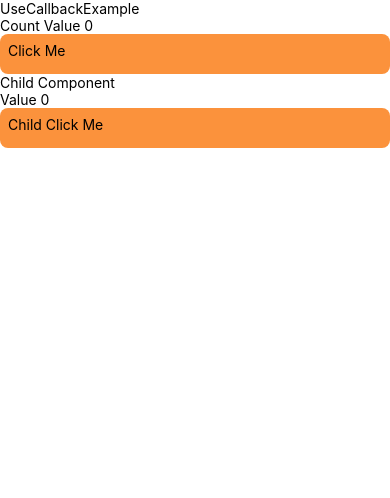
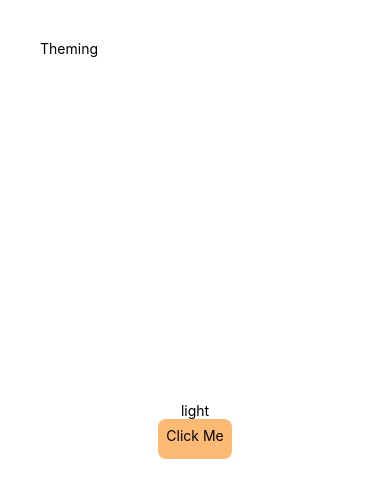
Before and after one commit to rithikronald/React-anitve-xamples, a React Native app: screen / in a window 390 px wide. Shown: the top 498 px of the page. Built offline with nearby package versions, Linux system fonts and the light colour scheme.

Commit message:
Added Custom hook and Themeing

```diff
--- a/App.tsx
+++ b/App.tsx
@@ -1,5 +1,5 @@
-import React from 'react';
-import {View} from 'react-native';
+import React, {useEffect, useState} from 'react';
+import {ActivityIndicator, Text, TouchableOpacity, View} from 'react-native';
 import './global.css';
 import {HOC} from './src/components/HOC';
 import {PropPattern} from './src/components/PropPattern';
@@ -9,6 +9,8 @@ import {store} from './src/state/store';
 import {MemoExample} from './src/components/MemoExample';
 import {UseMemoExample} from './src/components/UseMemoExample';
 import {UseCallbackExample} from './src/components/UseCallbackExample';
+import {CustomHooks, useFetch} from './src/components/CustomHooks';
+import {Theming} from './src/components/Theming';
 
 function App(): React.JSX.Element {
   return (
@@ -22,7 +24,9 @@ function App(): React.JSX.Element {
       </Provider> */}
       {/* <MemoExample /> */}
       {/* <UseMemoExample /> */}
-      <UseCallbackExample />
+      {/* <UseCallbackExample /> */}
+      {/* <CustomHooks /> */}
+      <Theming />
     </View>
   );
 }
--- /dev/null
+++ b/src/components/CustomButton.tsx
@@ -0,0 +1,14 @@
+import React from 'react';
+import {Text, TouchableOpacity} from 'react-native';
+
+const CustomButton = ({text, onPress}) => {
+  return (
+    <TouchableOpacity
+      onPress={onPress}
+      className="flex h-10 rounded-lg bg-orange-300 p-2">
+      <Text>{text}</Text>
+    </TouchableOpacity>
+  );
+};
+
+export default CustomButton;
--- /dev/null
+++ b/src/components/CustomHooks.tsx
@@ -0,0 +1,47 @@
+import React from 'react';
+import axios from 'axios';
+import {useEffect, useState} from 'react';
+import {ActivityIndicator, Text} from 'react-native';
+
+export const useFetch = (url: string) => {
+  const [loading, setLoading] = useState(false);
+  const [data, setData] = useState(null);
+  const [error, setError] = useState(null);
+
+  const getData = async () => {
+    setLoading(true);
+    try {
+      const res = await axios.get(url);
+      setData(res.data);
+    } catch (e) {
+      console.log('Error', e);
+      setError(e);
+    } finally {
+      setLoading(false);
+    }
+  };
+
+  useEffect(() => {
+    getData();
+  }, [url]);
+
+  return {data, loading, error, reftch: getData};
+};
+
+export const CustomHooks = () => {
+  const {data, loading, error} = useFetch(
+    'https://jsonplaceholder.typicode.com/posts',
+  );
+  useEffect(() => {
+    console.log('Data', data);
+  }, [data]);
+
+  useEffect(() => {
+    console.log('Error', error);
+  }, [error]);
+
+  if (loading) {
+    return <ActivityIndicator size={'large'} />;
+  }
+  return <Text>Data Fetched</Text>;
+};
--- /dev/null
+++ b/src/components/Theming.tsx
@@ -0,0 +1,48 @@
+import React, {createContext, useContext, useState} from 'react';
+import {Text, View} from 'react-native';
+import CustomButton from './CustomButton';
+
+interface ThemeContextType {
+  theme: string;
+  themeToggle: () => void;
+}
+
+export const ThemeContext = createContext<ThemeContextType | null>(null);
+
+export const ThemeProvider: React.FC<{children: React.ReactNode}> = ({
+  children,
+}) => {
+  const [theme, setTheme] = useState('light');
+  const themeToggle = () => {
+    setTheme(prev => (prev === 'light' ? 'dark' : 'light'));
+  };
+  return (
+    <ThemeContext.Provider value={{theme, themeToggle}}>
+      {children}
+    </ThemeContext.Provider>
+  );
+};
+
+const ThemedComponent = () => {
+  const {theme, themeToggle} = useContext<ThemeContextType>(ThemeContext);
+  return (
+    <View
+      className={`flex flex-1 justify-center items-center  ${
+        theme === 'dark' ? 'bg-black' : 'bg-white'
+      }`}>
+      <Text>{theme}</Text>
+      <CustomButton onPress={themeToggle} text={'Click Me'} />
+    </View>
+  );
+};
+
+export const Theming = () => {
+  return (
+    <ThemeProvider>
+      <View className="m-10 flex flex-1">
+        <Text>Theming</Text>
+        <ThemedComponent />
+      </View>
+    </ThemeProvider>
+  );
+};
```
